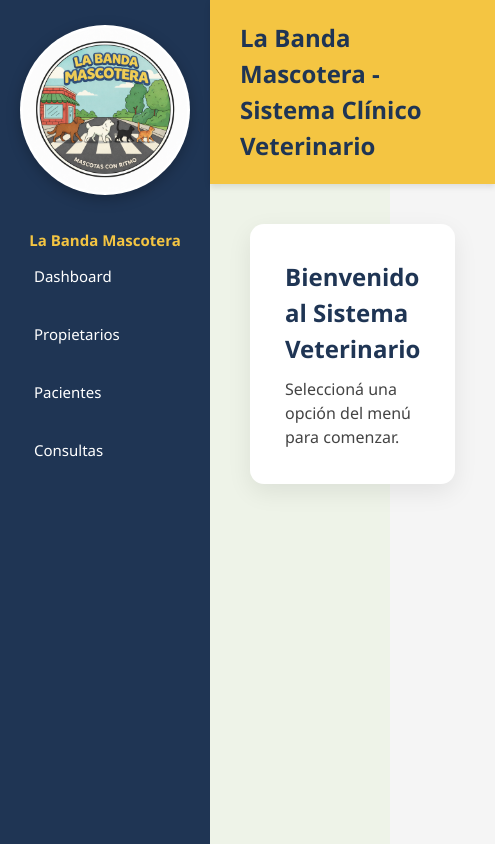
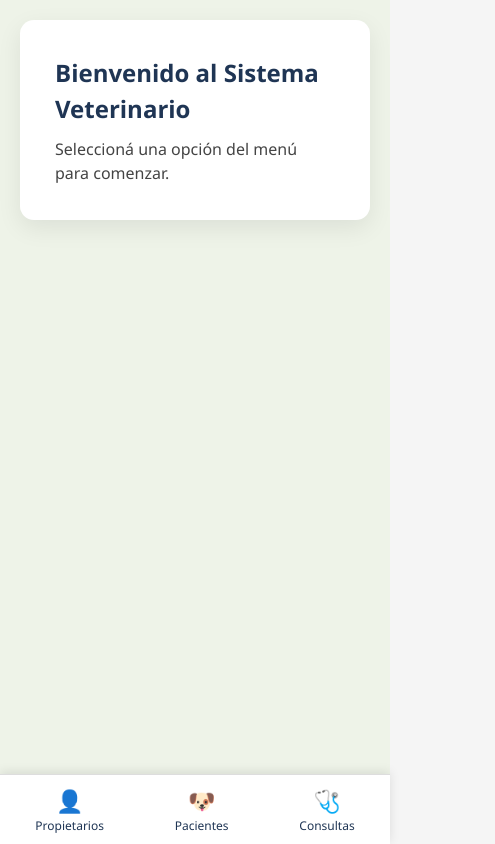
Before and after one commit to bandamascotera/ficha-veterinaria, a React (Vite) app: page / in a window 390 px wide. Shown: the whole page, 495 px wide, since content can reach past the window. Built offline with nearby package versions, Linux system fonts and the light colour scheme.

Commit message:
cambio botones para celu

```diff
--- a/src/App.css
+++ b/src/App.css
@@ -112,3 +112,63 @@
   font-size: 15px;
   color: #f4c542;
 }
+
+.mobile-nav{
+  display:none;
+}
+
+/* VERSION CELULAR */
+
+@media (max-width:768px){
+
+  .sidebar{
+    display:none;
+  }
+
+  .header{
+    display:none;
+  }
+
+  .content{
+    padding:20px;
+    padding-bottom:90px;
+  }
+
+  .mobile-nav{
+
+    position:fixed;
+    bottom:0;
+    left:0;
+    right:0;
+
+    height:70px;
+
+    background:white;
+    border-top:1px solid #ddd;
+
+    display:flex;
+    justify-content:space-around;
+    align-items:center;
+
+    box-shadow:0 -2px 10px rgba(0,0,0,0.1);
+  }
+
+  .mobile-nav button{
+
+    background:none;
+    border:none;
+
+    display:flex;
+    flex-direction:column;
+    align-items:center;
+
+    font-size:22px;
+    color:#1f3554;
+  }
+
+  .mobile-nav span{
+    font-size:12px;
+    margin-top:2px;
+  }
+
+}
--- a/src/App.jsx
+++ b/src/App.jsx
@@ -76,7 +76,29 @@ export default function App() {
         <div className="content">
           {renderVista()}
         </div>
+
+        {/* MENU MOBILE */}
+        <div className="mobile-nav">
+
+        <button onClick={() => setVista("propietarios")}>
+          👤
+          <span>Propietarios</span>
+        </button>
+
+        <button onClick={() => setVista("pacientes")}>
+          🐶
+          <span>Pacientes</span>
+        </button>
+
+        <button onClick={() => setVista("consultas")}>
+          🩺
+          <span>Consultas</span>
+        </button>
+
+        </div>
       </div>
     </div>
+
+
   );
 }
--- a/src/index.css
+++ b/src/index.css
@@ -17,21 +17,19 @@ body {
 /* Inputs */
 input,
 textarea,
-select {
-  width: 100%;
-  padding: 8px;
-  border: 1px solid #ccc;
-  border-radius: 6px;
-  background: white;
-  color: black;
+select{
+  width:100%;
+  padding:14px;
+  font-size:16px;
+  border:1px solid #ccc;
+  border-radius:8px;
+  background:white;
+  color:black;
 }
 
 /* Botones */
-button {
-  padding: 10px 16px;
-  border-radius: 8px;
-  border: none;
-  background: black;
-  color: white;
-  cursor: pointer;
+button{
+  padding:14px 20px;
+  font-size:16px;
+  border-radius:10px;
 }
```
